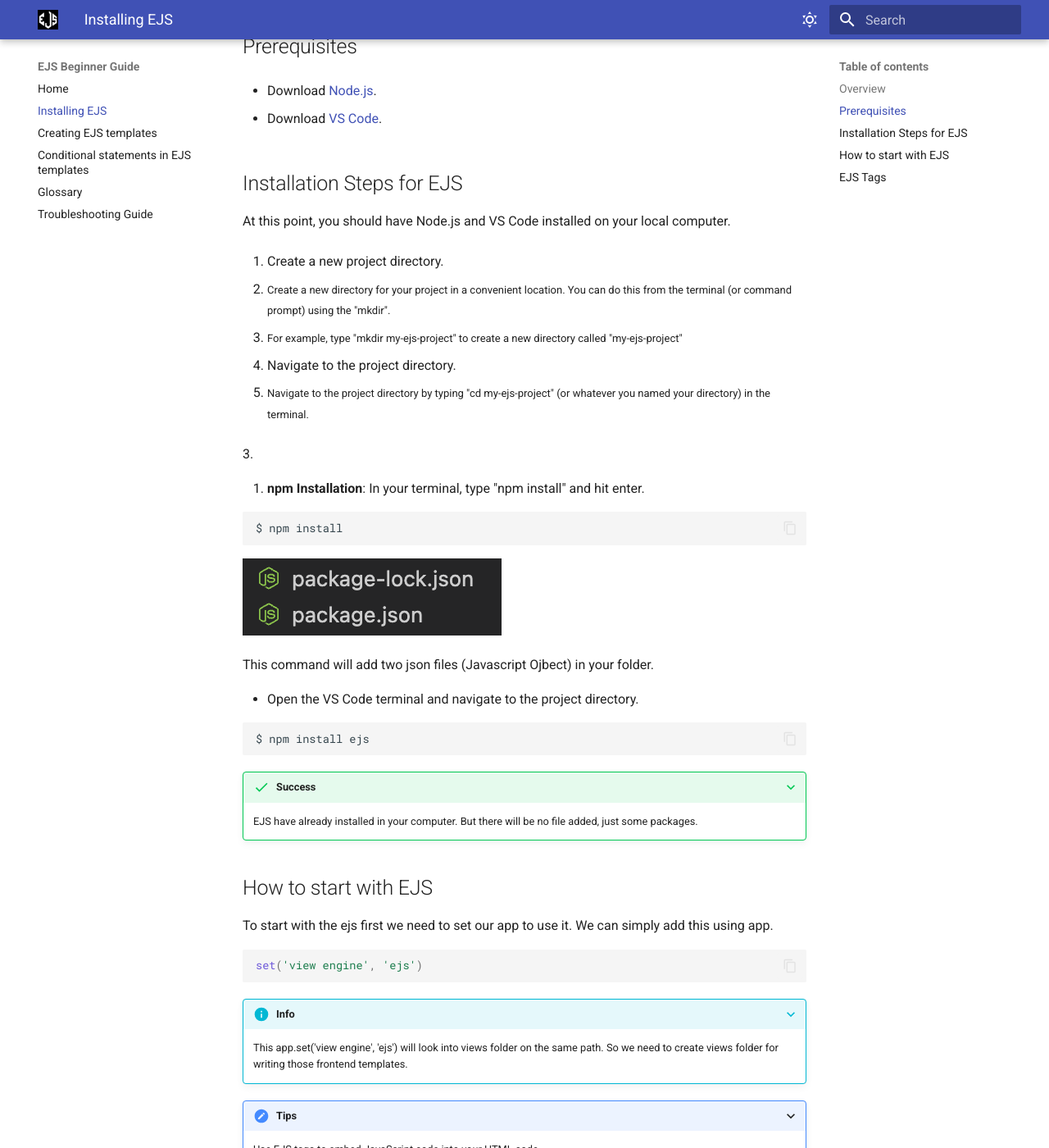
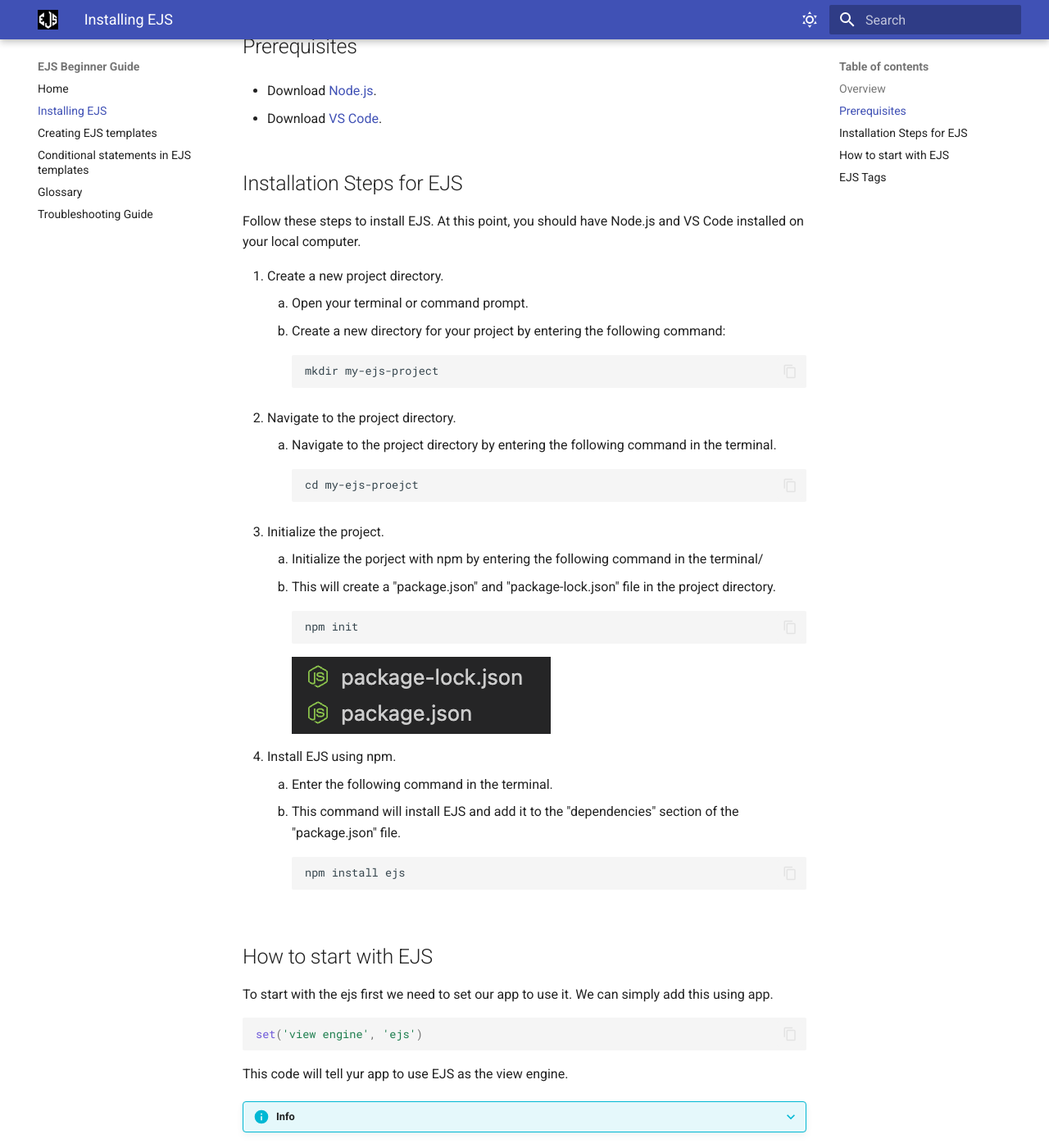
Before and after one commit to M1xckk/Comm-Docs-Test, an MkDocs documentation site: the page built from docs/task1.md, in a window 1280 px wide and 1400 px high, scrolled down 452 px. Shown: the whole window at 82% size. Built offline with MkDocs 1.6.1 and Material for MkDocs 9.7.7, drawn with Linux system fonts in a browser that asks for light colours; some of the changed text lies outside the part shown.

Commit message:
edit task 1

````diff
--- a/docs/task1.md
+++ b/docs/task1.md
@@ -14,37 +14,33 @@
 
 ## Installation Steps for EJS
 
+Follow these steps to install EJS.
 At this point, you should have Node.js and VS Code installed on your local computer.
 
 1. Create a new project directory.
-
-   1. <font size = "2"> Create a new directory for your project in a convenient location. You can do this from the terminal (or command prompt) using the "mkdir". </font>
-   2. <font size = "2"> For example, type "mkdir my-ejs-project" to create a new directory called "my-ejs-project" </font>
-
+      1. Open your terminal or command prompt.
+      2. Create a new directory for your project by entering the following command:
+   ```
+   mkdir my-ejs-project
+   ```
 2. Navigate to the project directory.
-
-   1. <font size = "2">Navigate to the project directory by typing "cd my-ejs-project" (or whatever you named your directory) in the terminal.</font>
-
-3.
-
-4. **npm Installation**: In your terminal, type "npm install" and hit enter.
-
-```py
-$ npm install
-```
-
+      1. Navigate to the project directory by entering the following command in the terminal.
+   ```
+   cd my-ejs-proejct
+   ```
+3. Initialize the project.
+      1. Initialize the porject with npm by entering the following command in the terminal/
+      2. This will create a "package.json" and "package-lock.json" file in the project directory.
+   ```
+   npm init
+   ```
 ![npm i](/images/image2.png "these are json files")
-
-This command will add two json files (Javascript Ojbect) in your folder.
-
-- Open the VS Code terminal and navigate to the project directory.
-
-```py
-$ npm install ejs
-```
-
-???+ Success
-    EJS have already installed in your computer. But there will be no file added, just some packages.
+4. Install EJS using npm.
+      1. Enter the following command in the terminal.
+      2. This command will install EJS and add it to the "dependencies" section of the "package.json" file.
+   ```
+   npm install ejs
+   ```
 
 ## How to start with EJS
 
@@ -54,11 +50,13 @@
 set('view engine', 'ejs')
 ```
 
+This code will tell yur app to use EJS as the view engine.
+
 ???+ Info
-    This app.set('view engine', 'ejs') will look into views folder on the same path. So we need to create views folder for writing those frontend templates.
+This app.set('view engine', 'ejs') will look into views folder on the same path. So we need to create views folder for writing those frontend templates.
 
 ???+ Tips
-    Use EJS tags to embed JavaScript code into your HTML code
+Use EJS tags to embed JavaScript code into your HTML code
 
 ## EJS Tags
 
@@ -76,4 +74,4 @@
 | `_%>` | Whitespace Slurping' ending tag, removes all whitespace after it    |
 
 ???+ Info
-    Help understand what are tags and how they work.
+      It is recommended that you familiarize yourself with these tags before starting to use EJS.
````
